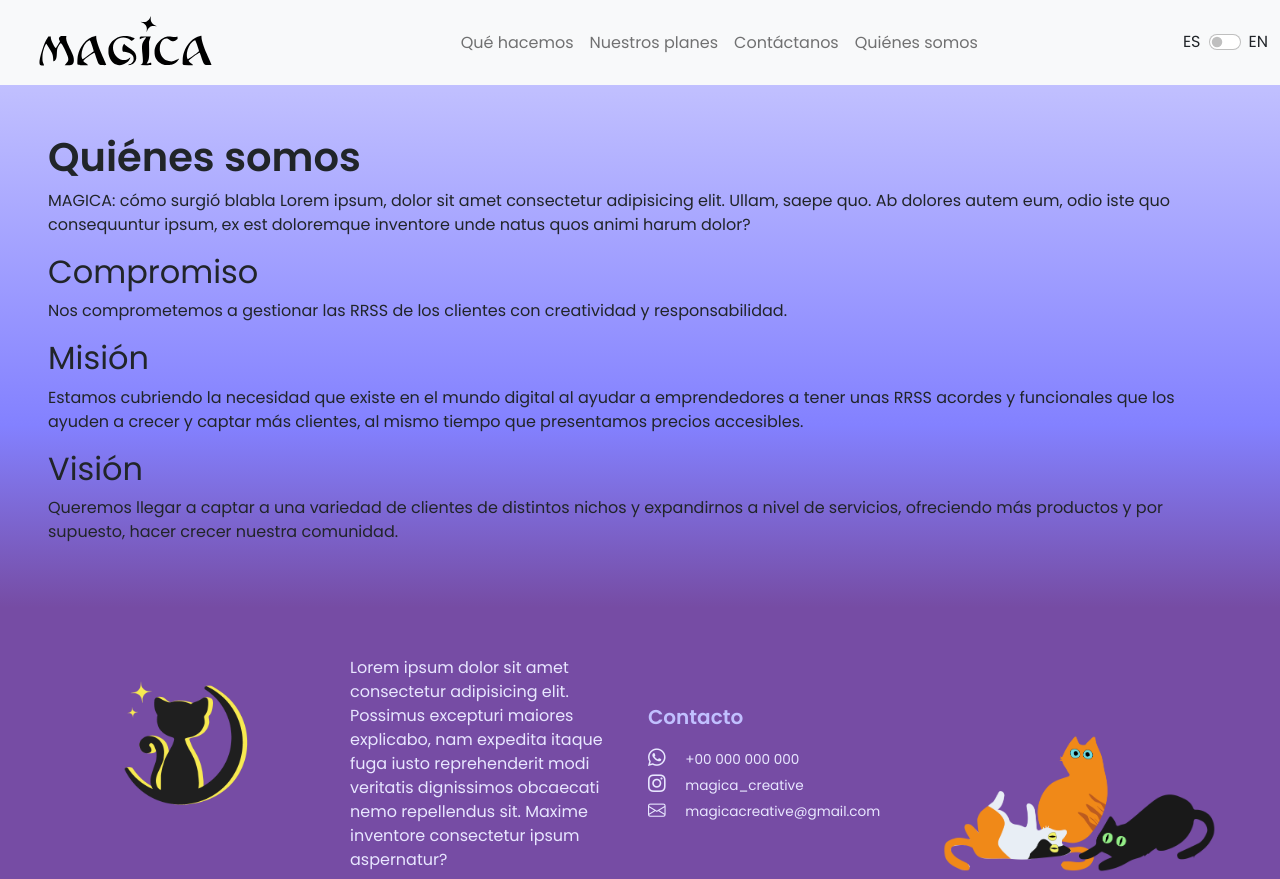
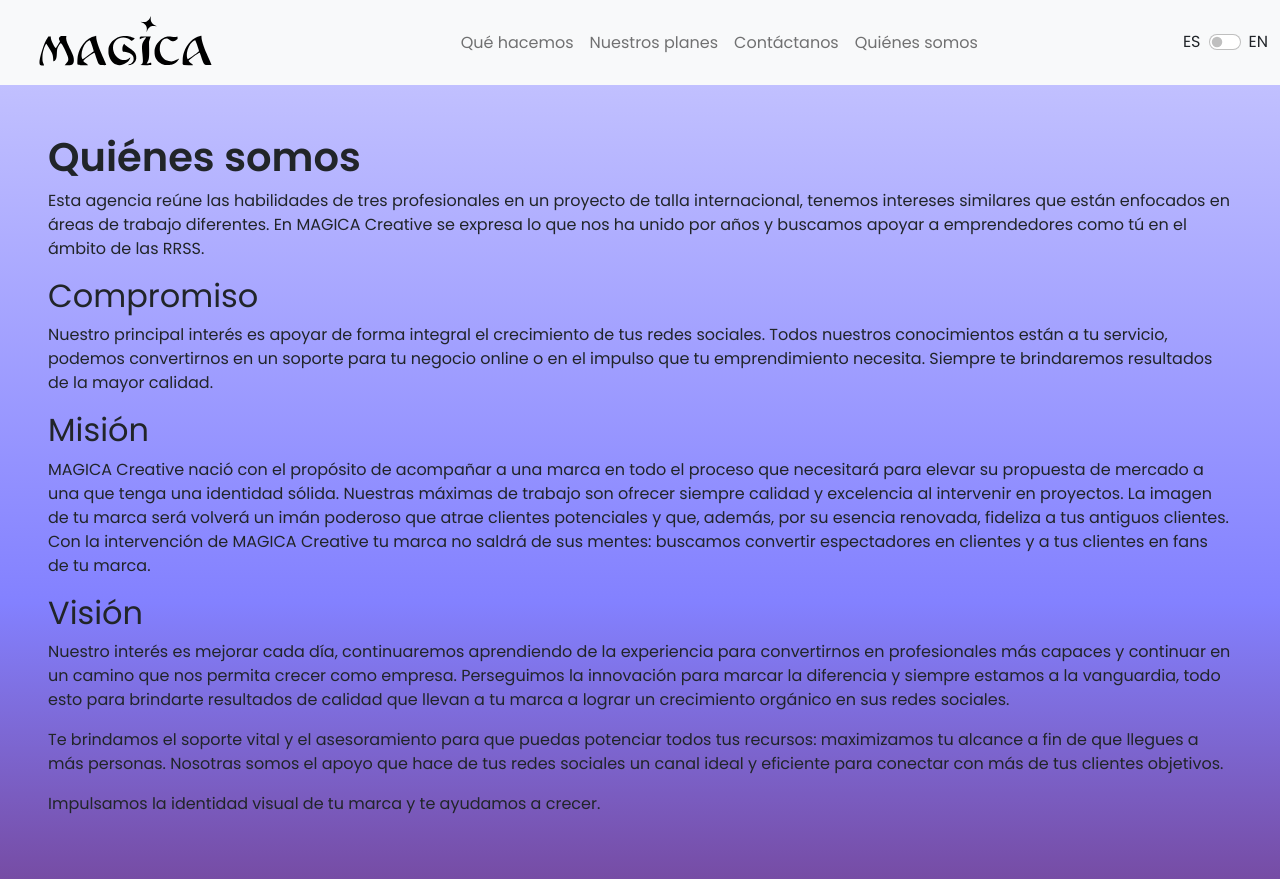
Before and after one commit to magicacreative/magicainfo, a website: page pages/quienes-somos.html in a window 1280 px wide. Shown: the top 879 px of the page. Drawn offline with nearby package versions, Linux system fonts and the light colour scheme.

Commit message:
quienes somos

```diff
--- a/pages/quienes-somos.html
+++ b/pages/quienes-somos.html
@@ -72,28 +72,50 @@
       <div class="container-fluid p-4 p-sm-5 about-us">
         <h1 data-aos="fade-right" data-aos-duration="1500">Quiénes somos</h1>
         <p data-aos="fade-right" data-aos-duration="1500">
-          MAGICA: cómo surgió blabla Lorem ipsum, dolor sit amet consectetur
-          adipisicing elit. Ullam, saepe quo. Ab dolores autem eum, odio iste
-          quo consequuntur ipsum, ex est doloremque inventore unde natus quos
-          animi harum dolor?
+          Esta agencia reúne las habilidades de tres profesionales en un
+          proyecto de talla internacional, tenemos intereses similares que están
+          enfocados en áreas de trabajo diferentes. En MAGICA Creative se
+          expresa lo que nos ha unido por años y buscamos apoyar a emprendedores
+          como tú en el ámbito de las RRSS.
         </p>
         <h2 data-aos="fade-right" data-aos-duration="1500">Compromiso</h2>
         <p data-aos="fade-right" data-aos-duration="1500">
-          Nos comprometemos a gestionar las RRSS de los clientes con creatividad
-          y responsabilidad.
+          Nuestro principal interés es apoyar de forma integral el crecimiento
+          de tus redes sociales. Todos nuestros conocimientos están a tu
+          servicio, podemos convertirnos en un soporte para tu negocio online o
+          en el impulso que tu emprendimiento necesita. Siempre te brindaremos
+          resultados de la mayor calidad.
         </p>
         <h2 data-aos="fade-right" data-aos-duration="1500">Misión</h2>
         <p data-aos="fade-right" data-aos-duration="1500">
-          Estamos cubriendo la necesidad que existe en el mundo digital al
-          ayudar a emprendedores a tener unas RRSS acordes y funcionales que los
-          ayuden a crecer y captar más clientes, al mismo tiempo que presentamos
-          precios accesibles.
+          MAGICA Creative nació con el propósito de acompañar a una marca en
+          todo el proceso que necesitará para elevar su propuesta de mercado a
+          una que tenga una identidad sólida. Nuestras máximas de trabajo son
+          ofrecer siempre calidad y excelencia al intervenir en proyectos. La
+          imagen de tu marca será volverá un imán poderoso que atrae clientes
+          potenciales y que, además, por su esencia renovada, fideliza a tus
+          antiguos clientes. Con la intervención de MAGICA Creative tu marca no
+          saldrá de sus mentes: buscamos convertir espectadores en clientes y a
+          tus clientes en fans de tu marca.
         </p>
         <h2 data-aos="fade-right" data-aos-duration="1500">Visión</h2>
         <p data-aos="fade-right" data-aos-duration="1500">
-          Queremos llegar a captar a una variedad de clientes de distintos
-          nichos y expandirnos a nivel de servicios, ofreciendo más productos y
-          por supuesto, hacer crecer nuestra comunidad.
+          Nuestro interés es mejorar cada día, continuaremos aprendiendo de la
+          experiencia para convertirnos en profesionales más capaces y continuar
+          en un camino que nos permita crecer como empresa. Perseguimos la
+          innovación para marcar la diferencia y siempre estamos a la
+          vanguardia, todo esto para brindarte resultados de calidad que llevan
+          a tu marca a lograr un crecimiento orgánico en sus redes sociales.
+        </p>
+        <p data-aos="fade-right" data-aos-duration="1500">
+          Te brindamos el soporte vital y el asesoramiento para que puedas
+          potenciar todos tus recursos: maximizamos tu alcance a fin de que
+          llegues a más personas. Nosotras somos el apoyo que hace de tus redes
+          sociales un canal ideal y eficiente para conectar con más de tus
+          clientes objetivos.
+        </p>
+        <p data-aos="fade-right" data-aos-duration="1500">
+          Impulsamos la identidad visual de tu marca y te ayudamos a crecer.
         </p>
       </div>
     </section>
```
